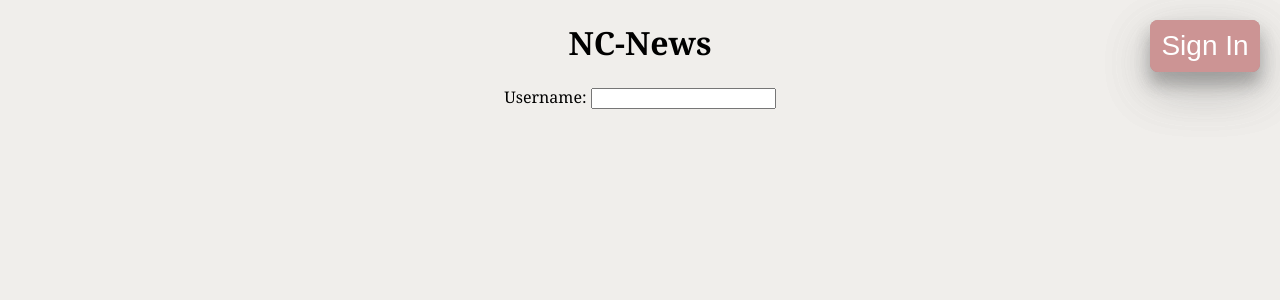
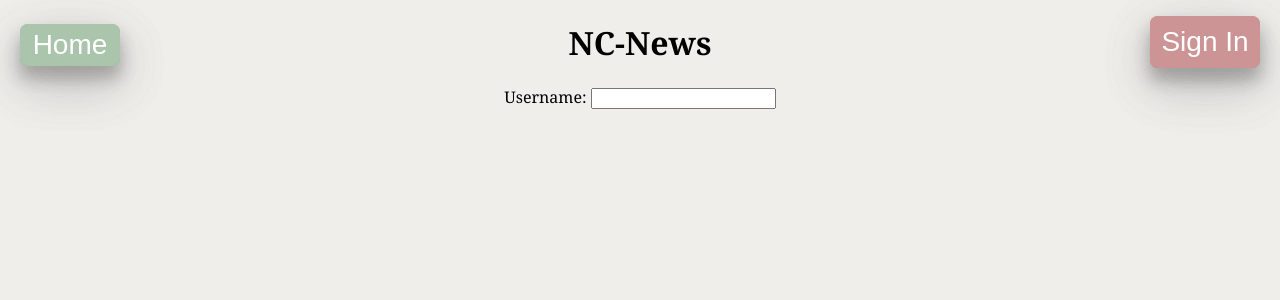
Before and after one commit to safchik/nc-news, a React (Create React App) app: page /sign-in in a window 1280 px wide. Shown: the top 300 px of the page. Built offline with nearby package versions, Linux system fonts and the light colour scheme.

Commit message:
vote Vote on an article with increment/decrement possibility

```diff
--- a/src/App.js
+++ b/src/App.js
@@ -19,9 +19,9 @@ function App() {
 
   return (
     <div className='App'>
-
       <div>
         <Header className="header" />
+
         <Nav user={user} setUser={setUser} />
       </div>
 
--- a/src/components/Home.jsx
+++ b/src/components/Home.jsx
@@ -1,9 +1,10 @@
 import AllArticles from "./AllArticles";
-
 
 function Home() {
     return (
+
         <div>
+
             <section>
                 <>
                     <img className="background" src="https://newsroom.pinterest.com/sites/pinnews/files/post_main_content_image/2022-11/Press-18-Pin-Grid-Abstracted%20%281%29.jpg" alt="Header Image" />
--- a/src/components/Nav.jsx
+++ b/src/components/Nav.jsx
@@ -22,7 +22,11 @@ const Nav = ({ user, setUser }) => {
 
         )
     } else {
-        return (<div><button className="signin" onClick={() => navigate('/sign-in')}>Sign In</button></div>)
+        return (
+            <div>
+                <button className="homebutton" id="HomeButton" onClick={navigateHome}>Home</button>
+                <button className="signin" onClick={() => navigate('/sign-in')}>Sign In</button>
+            </div>)
     }
 
 }
--- a/src/components/SignIn.jsx
+++ b/src/components/SignIn.jsx
@@ -5,6 +5,10 @@ import { signIn } from "../api";
 
 const SignIn = ({ user, setUser }) => {
     const navigate = useNavigate();
+    function navigateHome() {
+        navigate("/");
+    }
+
     useEffect(() => {
         if (user) {
             navigate('/');
@@ -22,6 +26,7 @@ const SignIn = ({ user, setUser }) => {
 
     return (
         <form onSubmit={handleSubmit}>
+            <button className="homebutton" id="HomeButton" onClick={navigateHome}>Home</button>
             <label htmlFor="username">Username:&nbsp;</label>
             <input
                 id="username"
@@ -29,6 +34,7 @@ const SignIn = ({ user, setUser }) => {
                 onChange={(event) => setName(event.target.value)}
             ></input>
             <button className="signin" onClick={() => navigate('/sign-in')}>Sign In</button>
+
         </form>
     );
 };
--- a/src/components/SingleArticle.jsx
+++ b/src/components/SingleArticle.jsx
@@ -7,10 +7,11 @@ import '../styles.css';
 import { faThumbsUp, faThumbsDown } from '@fortawesome/free-solid-svg-icons';
 import { FontAwesomeIcon } from '@fortawesome/react-fontawesome';
 
-const SingleArticle = () => {
+const SingleArticle = ({ user }) => {
     const [article, setArticle] = useState({});
     const [isLoading, setLoading] = useState(true);
     const [voteError, setVoteError] = useState(null);
+    const [hasVoted, setHasVoted] = useState(false);
     const { article_id } = useParams();
 
     useEffect(() => {
@@ -21,17 +22,24 @@ const SingleArticle = () => {
             });
     }, [article_id]);
 
+
+
     const handleVote = (voteType) => {
+        if (hasVoted) {
+            setVoteError("You can only vote once.");
+        } else {
             const newVotesCount = voteType === 'up' ? article.votes + 1 : article.votes - 1;
+
+            voteOnArticle(article_id, voteType)
+                .then(() => {
                     setArticle({ ...article, votes: newVotesCount });
-        voteOnArticle(article_id, voteType)
-            .then((newArticle) => {
-                setArticle(newArticle);
+                    setHasVoted(true); // set hasVoted to true on successful vote
                 })
                 .catch((error) => {
                     setVoteError(error.message);
                     setArticle({ ...article, votes: article.votes });
                 });
+        }
     };
 
     return (
--- a/src/styles.css
+++ b/src/styles.css
@@ -3,12 +3,8 @@
     top: 100%;
     transform: translateY(-50%);
     right: 20px;
-    width: 120px;
+    width: 100px;
     border-radius: 50%;
-}
-
-.background {
-    border-image-width: 50%;
 }
 
 .navbar {
@@ -30,7 +26,7 @@
 
 .signin {
     position: absolute;
-    top: 20px;
+    top: 2%;
     right: 20px;
     background-color: #cc9494;
     border: none;
@@ -69,8 +65,8 @@
 
 .homebutton {
     position: absolute;
-    top: 50%;
-    transform: translateY(-50%);
+    top: 3%;
+
     left: 20px;
     background-color: #abc4ac;
     border: none;
@@ -117,7 +113,9 @@
 .panel.expanded {
     max-height: 500px;
     transition: max-height 0.2s ease-in;
+    padding: 18px;
 }
+
 
 .upvote-button {
     position: relative;
```
Lines whose indentation alone changed are shown as unchanged.
